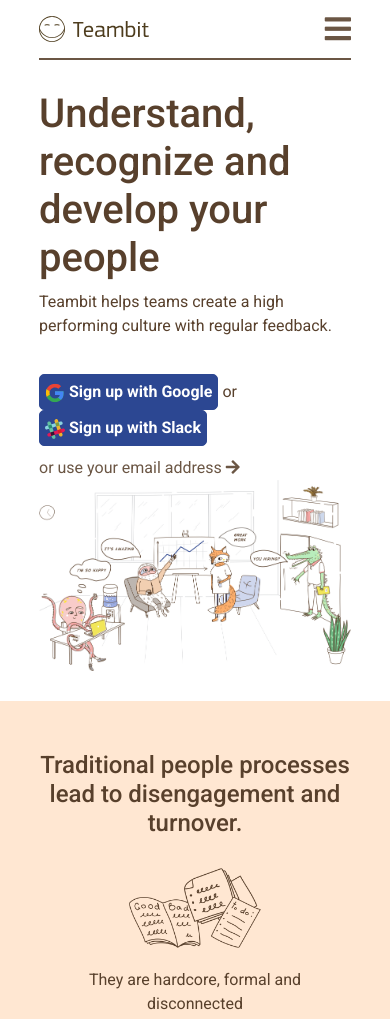
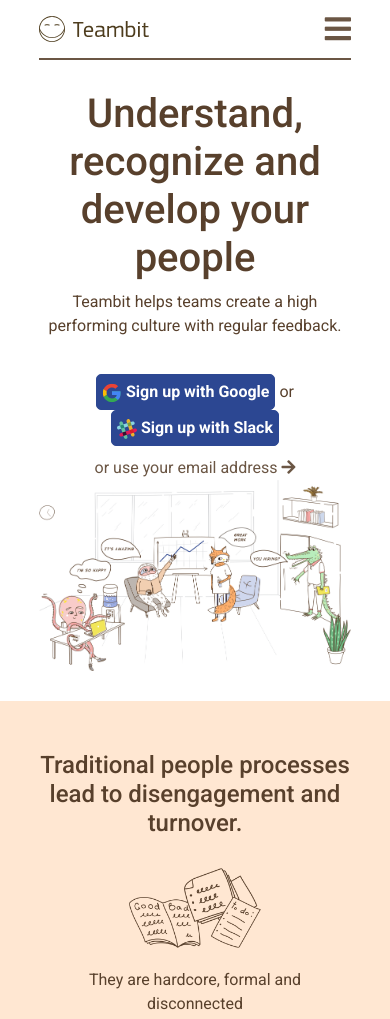
Before and after one commit to angelolamacchia/node-sass-teambit, a website: page index.html in a window 390 px wide. Shown: the top 1019 px of the page. Drawn offline with nearby package versions, Linux system fonts and the light colour scheme.

Commit message:
fix scritta mobile

```diff
--- a/src/partials/_main.scss
+++ b/src/partials/_main.scss
@@ -167,6 +167,10 @@
 
 @media screen and (max-width: 991px) {
     .main_content {
+        .jumbo {
+            text-align: center;
+        }
+
         .functions {
             .card_left,
             .card_right {
```
Also changed, not shown: dist/app.css.
